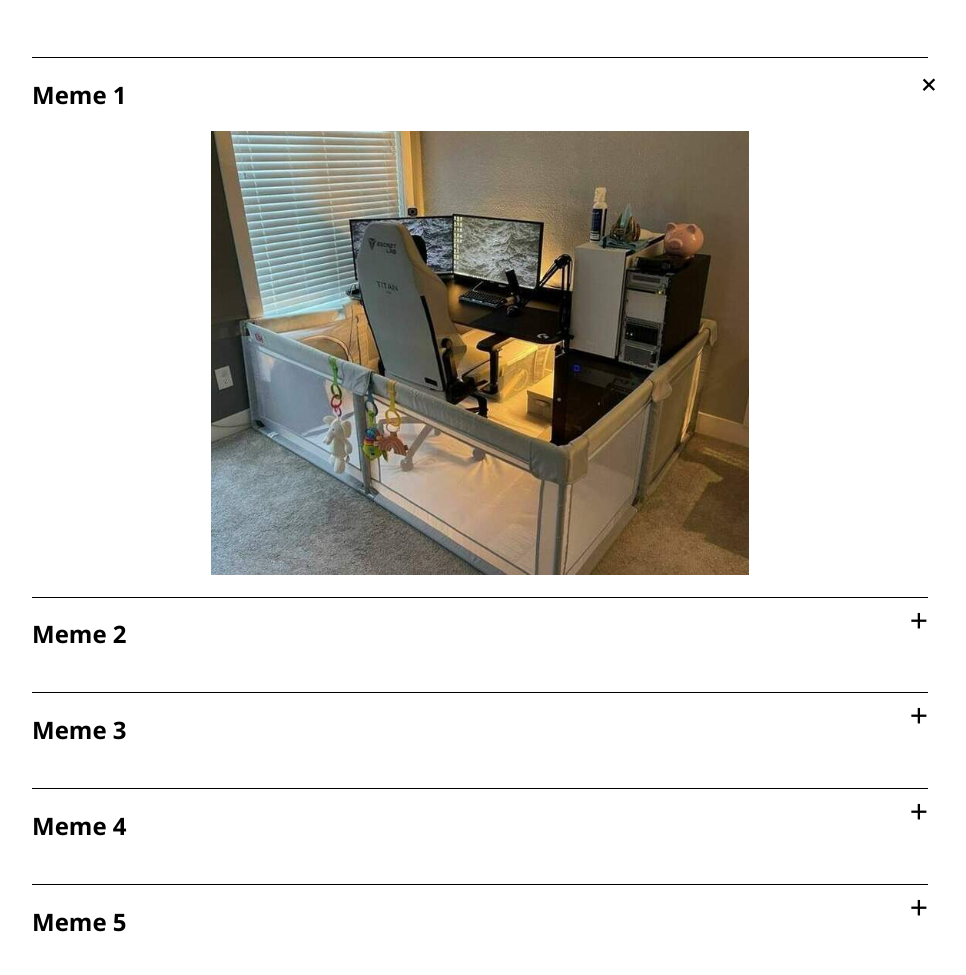
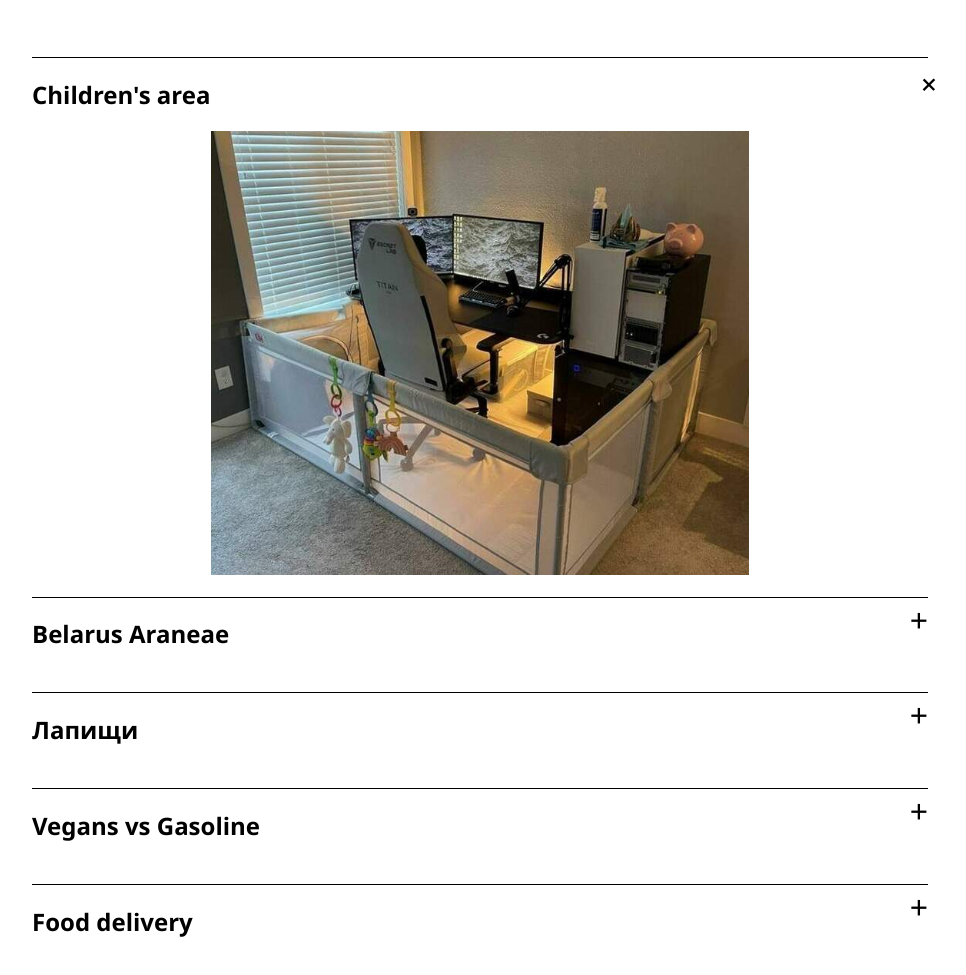
Before and after one commit to nivarnas/cssBayan, a plain HTML site: page index.html in a window 1280 px wide. Shown: the part 67-1042 px from the top of the page, without its empty margins (160-1126 px from the left). Drawn offline with Linux system fonts and the light colour scheme.

Commit message:
feat: meme description (Sun, Mar 12, 2023 11:49:15 PM)

```diff
--- a/index.html
+++ b/index.html
@@ -18,7 +18,7 @@
             <label for="mem_1">
                 <input type="radio" name="memes" id="mem_1" checked>
                     <div class="text">
-                        <h2>Meme 1</h2>
+                        <h2>Children's area</h2>
                         <p class="sign">+</p>
                         <!-- <img class="plus_sign"  src="images/plus_sign.svg" alt="plus_sign">
                         <img class="x_sign" src="images/x_sign.svg" alt="x_sign"> -->
@@ -28,7 +28,7 @@
             <label for="mem_2">
                 <input type="radio" name="memes" id="mem_2" >
                     <div class="text">
-                        <h2>Meme 2</h2>
+                        <h2>Belarus Araneae</h2>
                         <p class="sign">+</p>
                     </div>
                     <img class="meme" src="images/2.jpg" alt="Meme 2">
@@ -36,7 +36,7 @@
             <label for="mem_3">
                 <input type="radio" name="memes" id="mem_3" >
                     <div class="text">
-                        <h2>Meme 3</h2>
+                        <h2>Лапищи</h2>
                         <p class="sign">+</p>
                     </div>
                     <img class="meme" src="images/3.jpg" alt="Meme 3">
@@ -44,7 +44,7 @@
             <label for="mem_4">
                 <input type="radio" name="memes" id="mem_4" >
                     <div class="text">
-                        <h2>Meme 4</h2>
+                        <h2>Vegans vs Gasoline</h2>
                         <p class="sign">+</p>
                     </div>
                     <img class="meme" src="images/4.jpg" alt="Meme 4">
@@ -52,7 +52,7 @@
             <label for="mem_5">
                 <input type="radio" name="memes" id="mem_5" >
                     <div class="text">
-                        <h2>Meme 5</h2>
+                        <h2>Food delivery</h2>
                         <p class="sign">+</p>
                     </div>
                     <img class="meme" src="images/5.jpg" alt="Meme 5">
```
